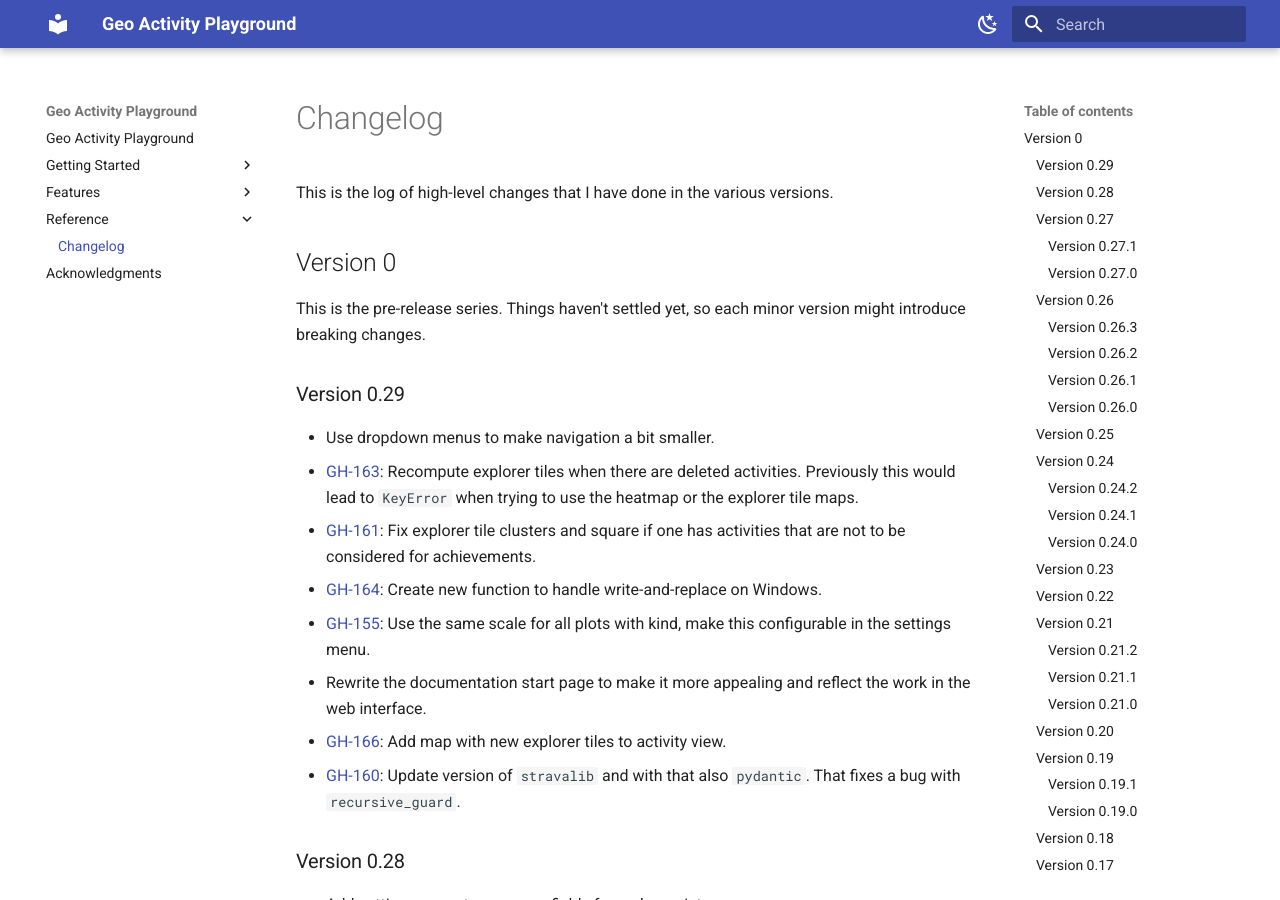
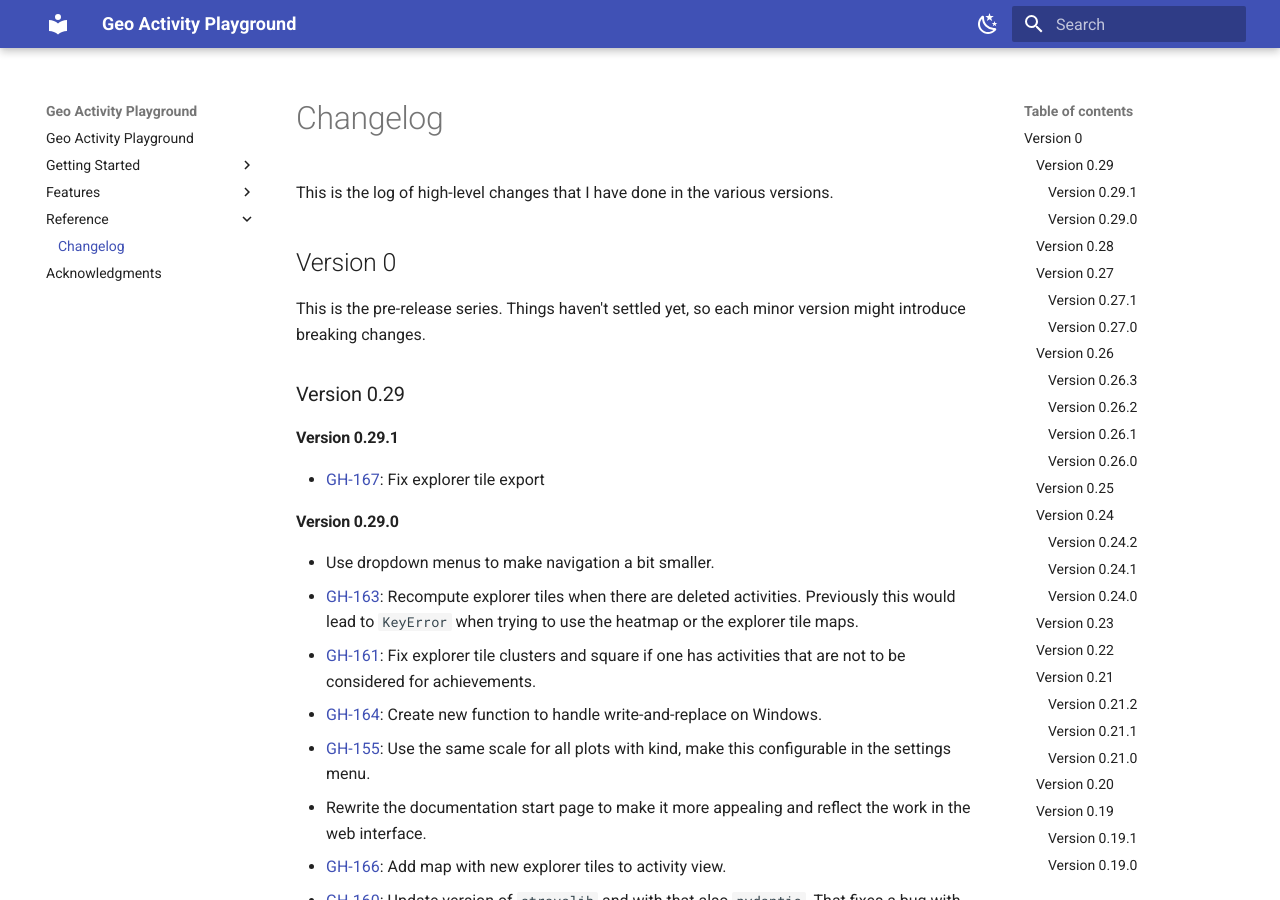
Before and after one commit to martin-ueding/geo-activity-playground, an MkDocs documentation site: the page built from docs/reference/changelog.md, in a window 1280 px wide and 900 px high. Built offline with MkDocs 1.6.1 and Material for MkDocs 9.7.7, drawn with Linux system fonts in a browser that asks for light colours.

Commit message:
GH-167: Fix second export

```diff
--- a/docs/reference/changelog.md
+++ b/docs/reference/changelog.md
@@ -7,6 +7,12 @@
 This is the pre-release series. Things haven't settled yet, so each minor version might introduce breaking changes.
 
 ### Version 0.29
+
+#### Version 0.29.1
+
+- [GH-167](https://github.com/martin-ueding/geo-activity-playground/issues/167): Fix explorer tile export
+
+#### Version 0.29.0
 
 - Use dropdown menus to make navigation a bit smaller.
 - [GH-163](https://github.com/martin-ueding/geo-activity-playground/issues/163): Recompute explorer tiles when there are deleted activities. Previously this would lead to `KeyError` when trying to use the heatmap or the explorer tile maps.
```
Also changed, not shown: 1 other file.
